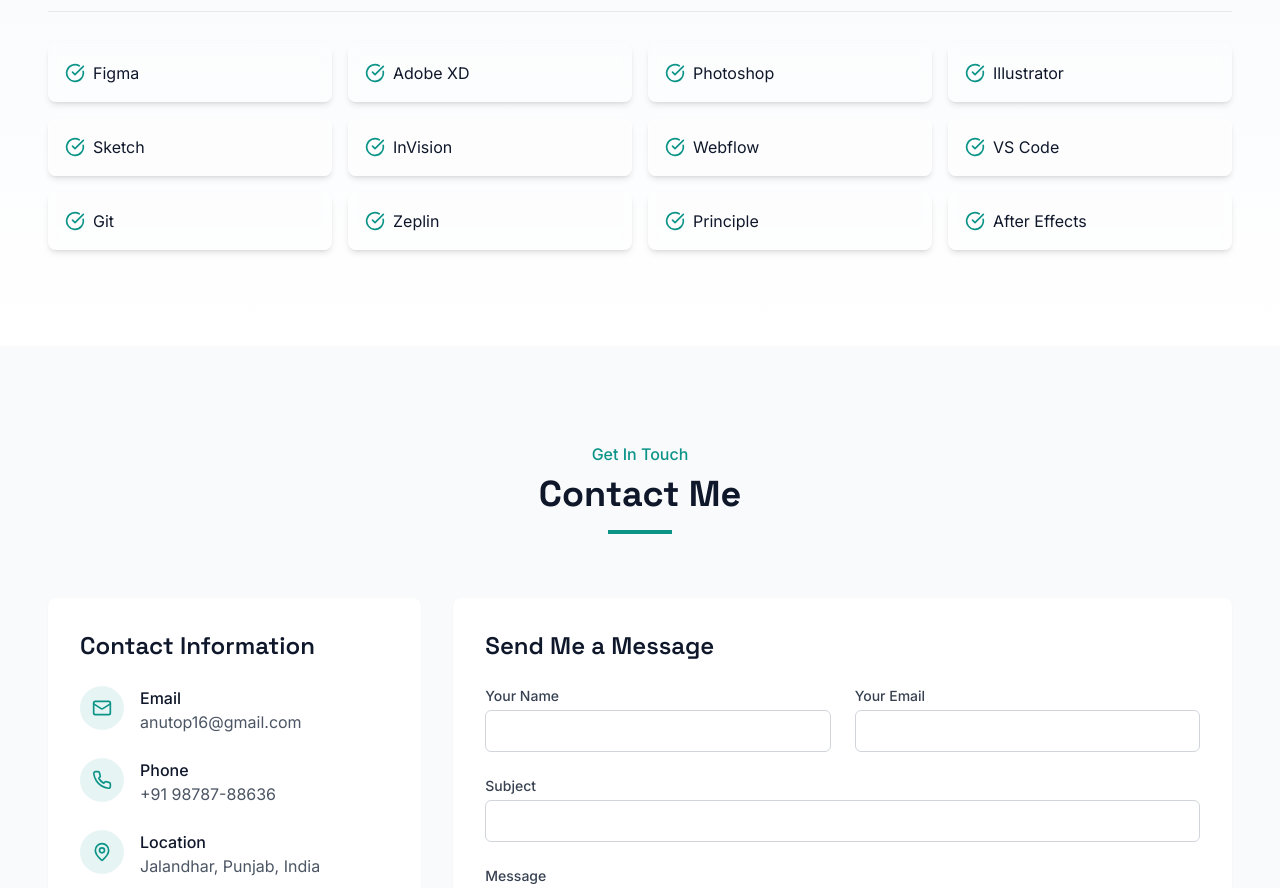
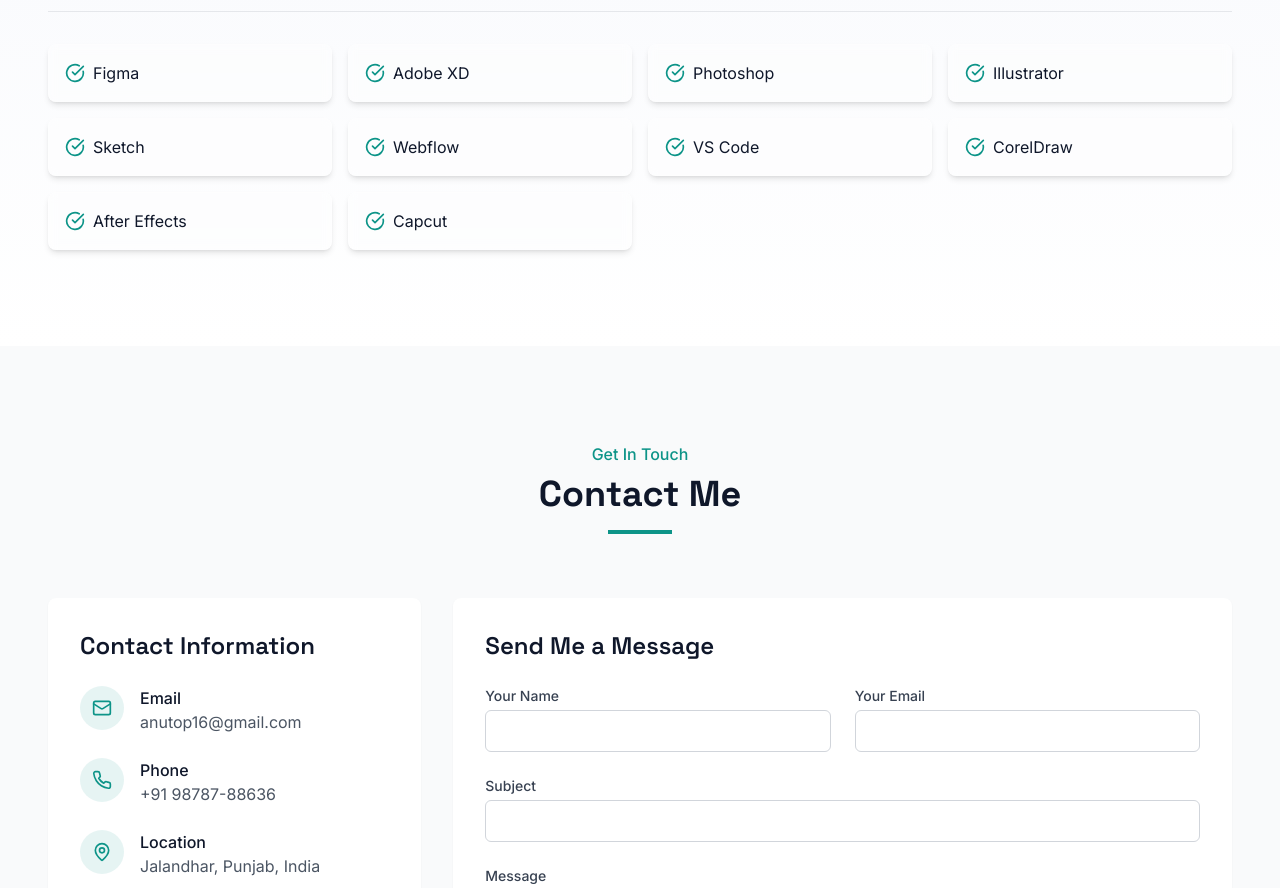
Before and after one commit to andyAman/design-portfolio-by-Aman, a React (Vite) app: page / in a window 1280 px wide. Shown: the part 3680-4568 px from the top of the page. Built offline with nearby package versions, Linux system fonts and the light colour scheme.

Commit message:
Remove outdated tools and add new ones
Update the tools list in the Skills component to reflect the latest tools used.

```diff
--- a/src/components/Skills.tsx
+++ b/src/components/Skills.tsx
@@ -1,4 +1,3 @@
-
 import { useState, useEffect } from 'react';
 import { CheckCircle, Cpu } from 'lucide-react';
 import { Progress } from '@/components/ui/progress';
@@ -21,11 +20,11 @@ const Skills = () => {
     { name: 'Tailwind CSS', percentage: 85 },
   ];
 
-  // Tools proficiency
+  // Tools proficiency - removed InVision, Git, Zeplin, and Principle, added CorelDraw and Capcut
   const tools = [
     'Figma', 'Adobe XD', 'Photoshop', 'Illustrator',
-    'Sketch', 'InVision', 'Webflow', 'VS Code',
-    'Git', 'Zeplin', 'Principle', 'After Effects'
+    'Sketch', 'Webflow', 'VS Code', 'CorelDraw',
+    'After Effects', 'Capcut'
   ];
 
   // Animation states for progressbars
```
